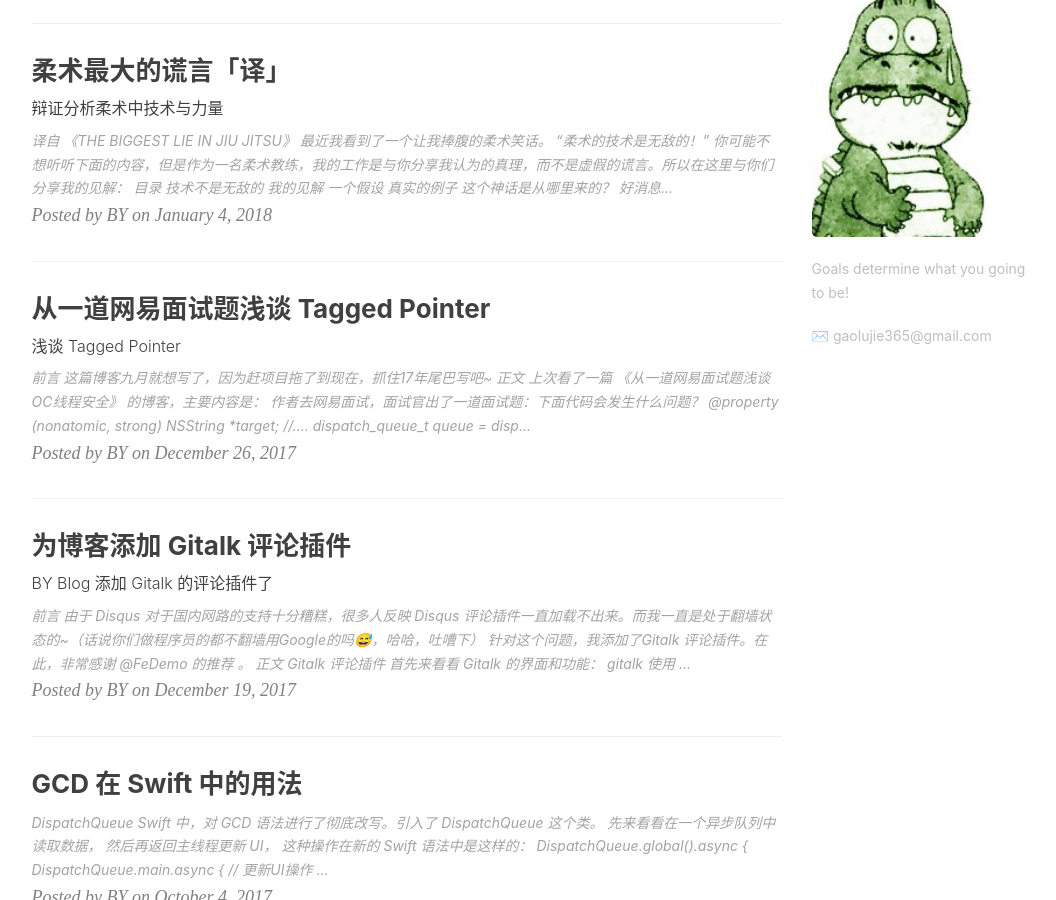
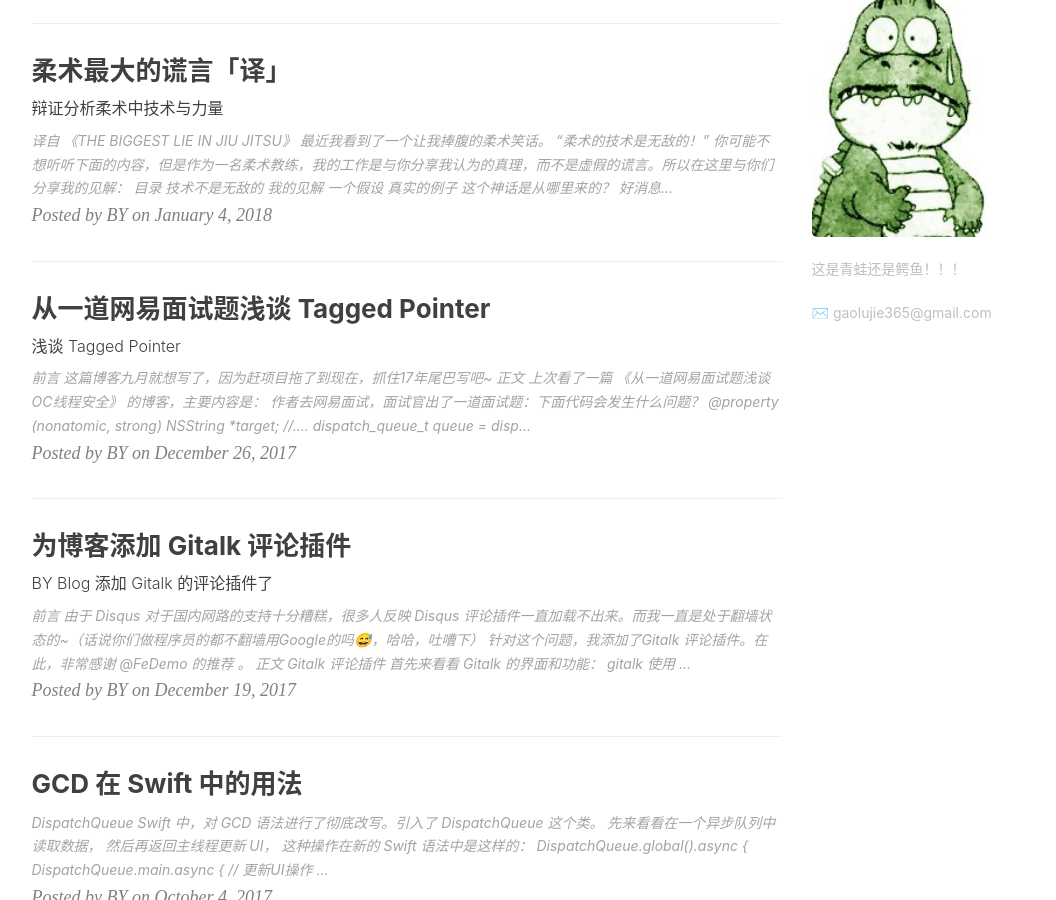
Before and after one commit to gaolujie365/gaolujie365.github.io, a Jekyll site: the page built from index.html, in a window 1280 px wide and 900 px high, scrolled down 865 px. Shown: the whole window, without its empty margins (136-1192 px from the left). Built offline with Jekyll 4.4.1, drawn with Linux system fonts in a browser that asks for light colours; nearby versions of some CDN libraries; the list of posts is cut into pages by our own code; comment, search, counter and statistics services are not loaded.

Commit message:
Update _config.yml

```diff
--- a/_config.yml
+++ b/_config.yml
@@ -11,7 +11,7 @@ github_repo: "https://github.com/gaolujie365/gaolujie365.github.io" # you code r
 
 # Sidebar settings
 sidebar: true                           # whether or not using Sidebar.
-sidebar-about-description: "Goals determine what you going to be!"
+sidebar-about-description: "这是青蛙还是鳄鱼！！！"
 sidebar-avatar: /img/about-gaolujie.jpg      # use absolute URL, seeing it's used in both `/` and `/about/`
 
 
```
